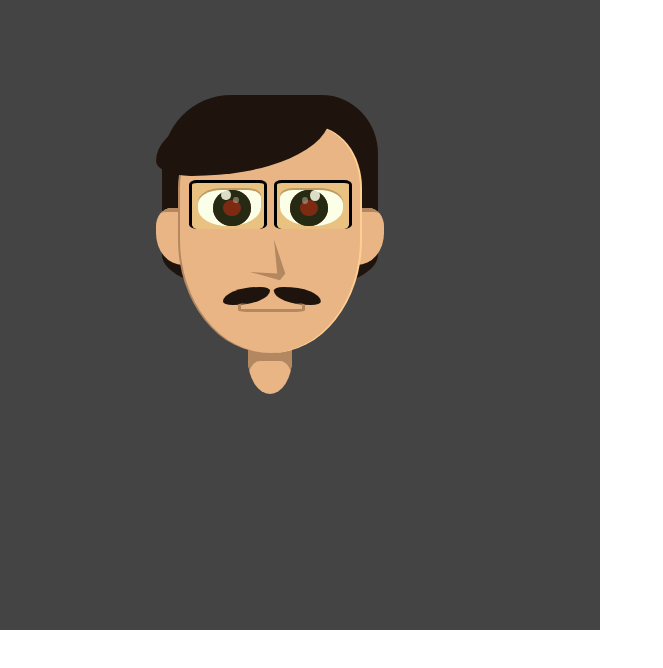
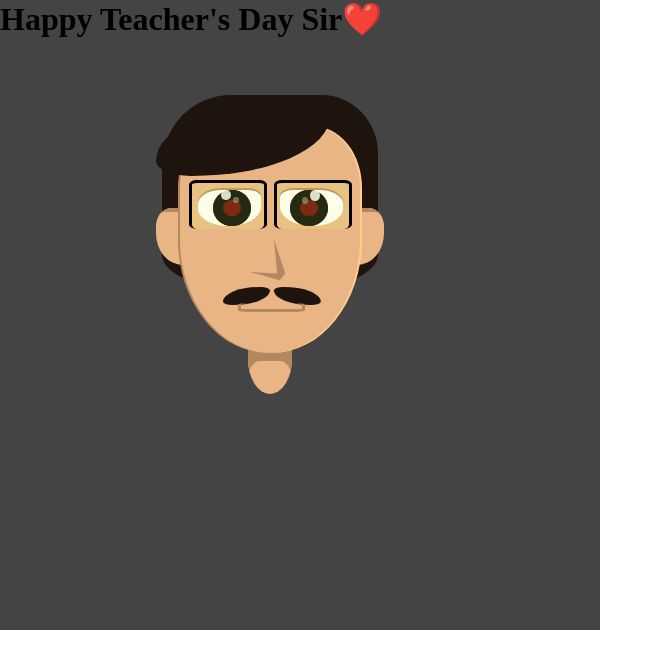
Before and after one commit to kinjal-midori/Computer_sir, a plain HTML site: page index.html in a window 1280 px wide. Shown: the whole page, without its empty margins (0-663 px from the left). Drawn offline with Linux system fonts and the light colour scheme.

Commit message:
Update index.html

```diff
--- a/index.html
+++ b/index.html
@@ -8,6 +8,7 @@
 </head>
 <body>
 <div class="box">
+    <h1>Happy Teacher's Day Sir❤️</h1>
     <div class="ear"></div>
     <div class="ear"></div>
     <div class="face">
```
